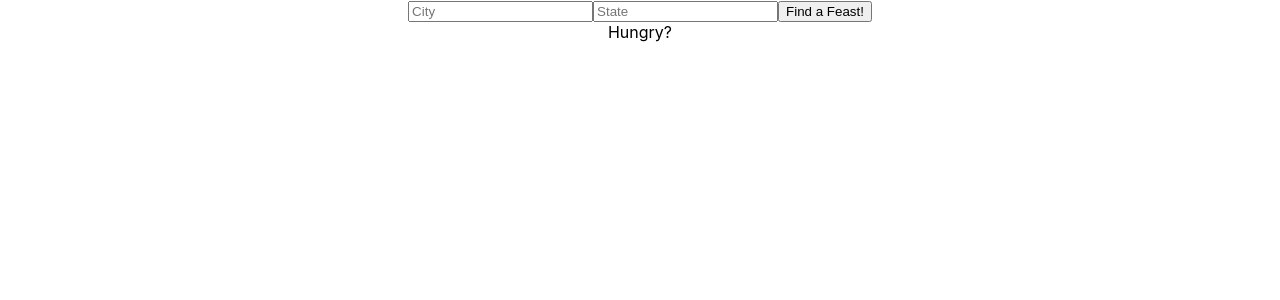
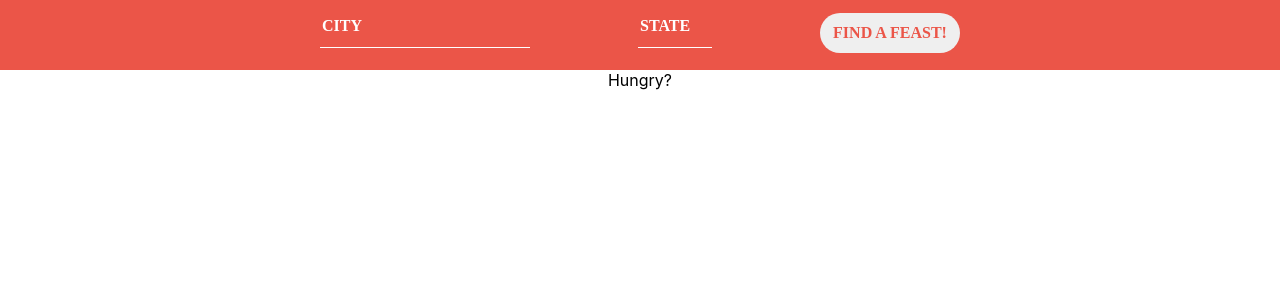
Before and after one commit to abbygottlich/feast-finder-app, a React (Create React App) app in the folder frontend/: page / in a window 1280 px wide. Shown: the top 300 px of the page. Built offline with nearby package versions, Linux system fonts and the light colour scheme.

Commit message:
header and restaurant info styled

```diff
--- a/frontend/src/App.css
+++ b/frontend/src/App.css
@@ -1,16 +1,63 @@
+/* yellow: #d6932f
+blue: #aec2cd */
+
 .App {
   text-align: center;
 }
 
 .form {
+  background-color: #eb5548;
+  height: 70px;
+}
+
+.formFields {
   margin: auto;
+  width: 50%;
+  display: flex;
+  align-content: center;
+  justify-content: space-between;
+}
+
+.city-name, .state-name {
+  height: 40px;
+  background-color: #eb5548;
+  border: none;
+  border-bottom: 1px solid #ffffff;
+  color: #ffffff;
+  font-family: "Raleway";
+  font-size: 16px;
+  font-weight: bold;
+  margin-top: 5px;
+}
+
+.state-name {
+  width: 70px;
+}
+
+.city-name::placeholder, .state-name::placeholder {
+  color: #ffffff;
+  font-family: "Raleway";
+  font-size: 16px;
+  text-transform: uppercase;
+}
+
+.submitButton {
+  height: 40px;
+  width: 140px;
+  margin-top: 13px;
+  border: none;
+  border-radius: 500px;
+  color: #eb5548;
+  font-family: "Raleway";
+  font-size: 16px;
+  font-weight: bold;
+  text-transform: uppercase;
 }
 
 .restaurantInfo {
   position: relative;
   width: 300px;
   text-align: center;
-  /* height: 400px; */
   overflow: hidden;
   margin: auto;
 }
@@ -24,12 +71,27 @@
   width: 250px;
 }
 
-.resultName, .resultCategory, .resultPrice, .resultLocation {
-  margin: auto;
+.resultName {
+  font-family: "Raleway";
+  font-size: 32px;
+  font-weight: bold;
+  text-transform: uppercase;
+}
+
+.resultCategory, .resultPrice, .resultLocation {
+  margin-top: 5px;
+  font-family: "Georgia";
+  font-size: 18px;
+  font-style: italic;
+}
+
+.resultPrice {
+  margin-top: 8px;
 }
 
 .resultImage {
   width: 300px;
-  height: 100%;
-  filter: brightness(60%);
+  margin-top: 20px;
+  border-radius: 20px 20px 20px 20px;
+  filter: brightness(40%);
 }
--- a/frontend/src/App.js
+++ b/frontend/src/App.js
@@ -50,10 +50,12 @@ class App extends Component {
     const result = this.state.returnedRestaurant[0]
     return (
       <div className="App">
-        <form className="form" onSubmit={this.handleSubmit}>
-          <input name="city" value={this.state.city} placeholder="City" onChange={this.handleChange} className="city-name" id="city-name"></input>
-          <input name="USstate" value={this.state.USstate} placeholder="State" onChange={this.handleChange} className="state-name" id="state-name" maxLength="2"></input>
-          <button type="submit">Find a Feast!</button>
+        <form className="form" onSubmit={this.handleSubmit} autocomplete="off">
+          <div className="formFields">
+            <input name="city" value={this.state.city} placeholder="City" onChange={this.handleChange} className="city-name"></input>
+            <input name="USstate" value={this.state.USstate} placeholder="State" onChange={this.handleChange} className="state-name" maxLength="2"></input>
+            <button className="submitButton" type="submit">Find a Feast!</button>
+          </div>
         </form>
         <div className="restaurantInfo">
           <div>{this.loadImage()}</div>
```
